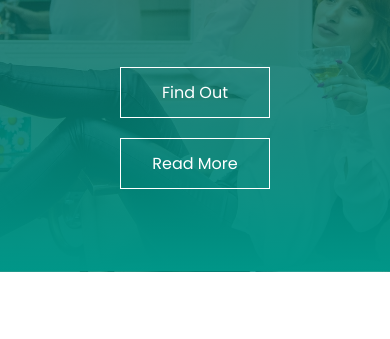
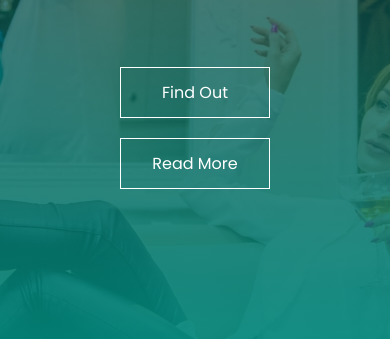
Before and after one commit to krupa-r-108/Barber-s-site, a plain HTML site: page index.html in a window 390 px wide. Shown: the part 277-616 px from the top of the page. Drawn offline with Linux system fonts and the light colour scheme.

Commit message:
fixed height

```diff
--- a/style.css
+++ b/style.css
@@ -125,7 +125,7 @@ nav ul li a {
     margin: 20px auto;
   }
   #banner {
-    height: 65vh;
+    height: 90vh;
   }
 }
 /* media for banner responsiveness end */
```
